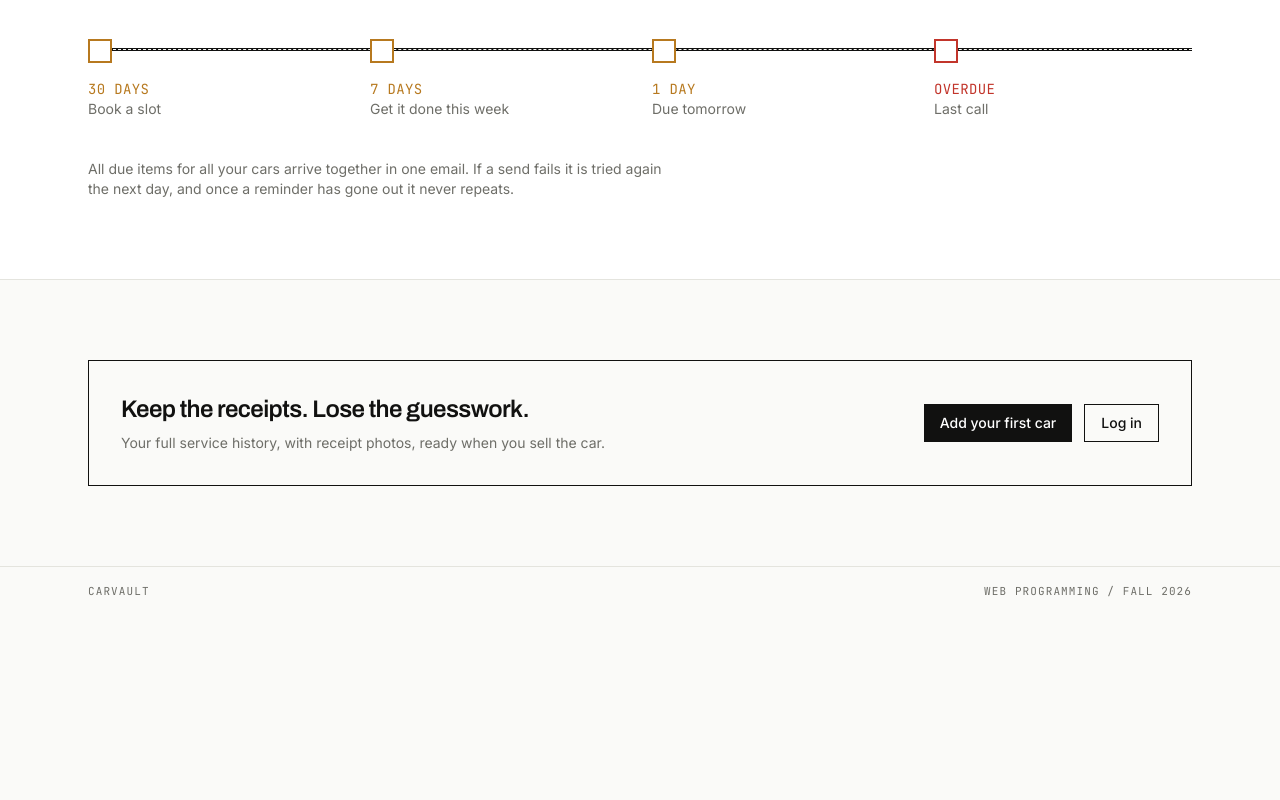
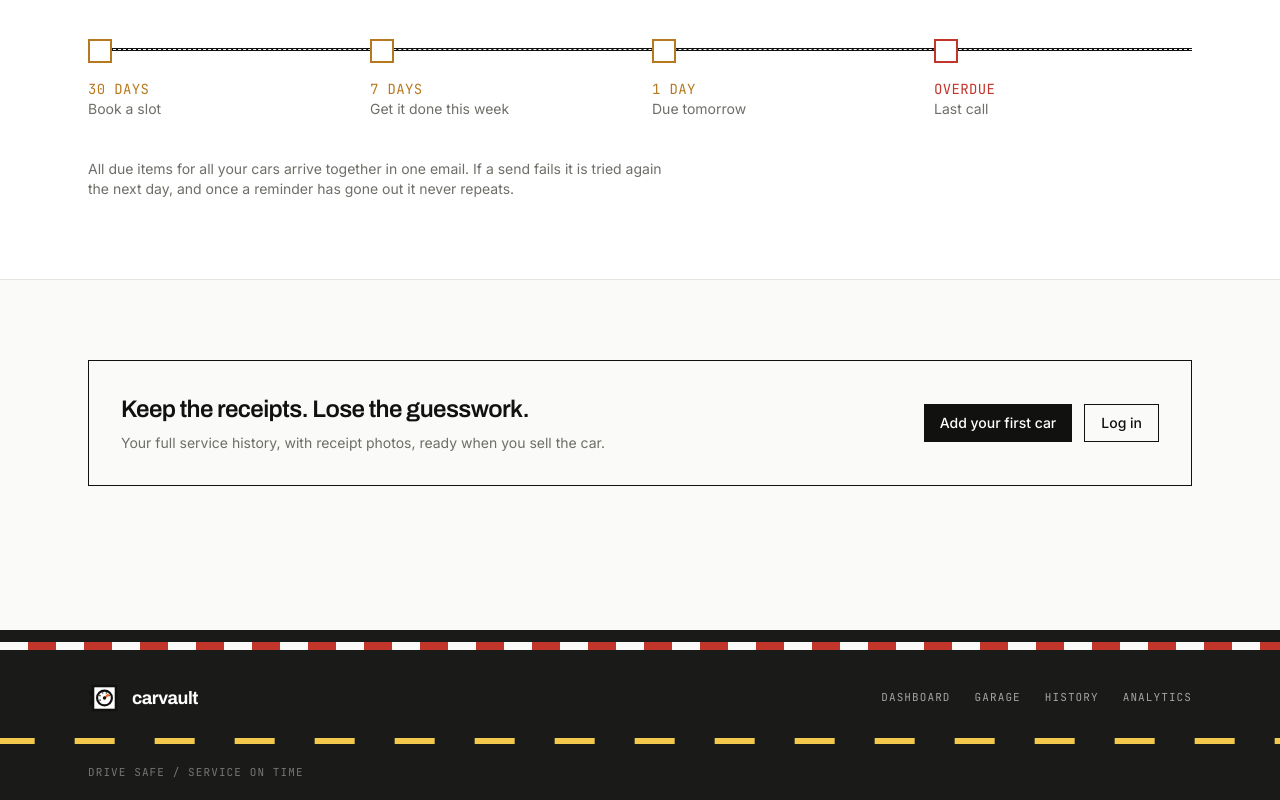
Before and after one commit to Coconut-X/Vehicle-Maintenance-App, a React (Vite) app in the folder frontend/: page / in a window 1280 px wide. Shown: the part 2450-3250 px from the top of the page. Before the commit the page ends 3065 px from the top, so only its background shows below. Built offline with nearby package versions, Linux system fonts and the light colour scheme; no server answers.

Commit message:
road footer instead of course footer

```diff
--- a/frontend/src/components/Layout.jsx
+++ b/frontend/src/components/Layout.jsx
@@ -1,7 +1,8 @@
-import { Outlet } from 'react-router-dom'
+import { Link, Outlet } from 'react-router-dom'
 import Navbar from './Navbar'
+import Logo from './Logo'
 
-//navbar on top, the current page in the middle, small footer at the bottom
+//navbar on top, the current page in the middle, the road footer at the bottom
 function Layout() {
   return (
     <div className="flex min-h-screen flex-col">
@@ -9,11 +10,25 @@ function Layout() {
       <main className="flex-1">
         <Outlet />
       </main>
-      <footer className="border-t border-line">
-        <div className="mx-auto flex max-w-6xl flex-wrap items-center justify-between gap-x-6 gap-y-1 px-6 py-4 font-mono text-[11px] uppercase tracking-widest text-muted">
-          <span>carvault</span>
-          <span>web programming / fall 2026</span>
+      {/*footer is a stretch of road, kerb on top and the lane line moving like you are driving*/}
+      <footer className="mt-16 bg-[#1a1a19] pt-3 text-white">
+        <div className="h-2 bg-[repeating-linear-gradient(90deg,#fafaf8_0_28px,#c2352b_28px_56px)]" aria-hidden="true" />
+        <div className="mx-auto flex max-w-6xl flex-wrap items-center justify-between gap-6 px-6 pt-8 pb-6">
+          <Link to="/" className="flex items-center gap-3">
+            <Logo size={32} />
+            <span className="font-display text-lg font-bold tracking-tight [font-stretch:125%]">carvault</span>
+          </Link>
+          <nav className="flex flex-wrap gap-x-6 gap-y-2 font-mono text-[11px] uppercase tracking-widest text-white/60">
+            <Link to="/dashboard" className="hover:text-accent">Dashboard</Link>
+            <Link to="/garage" className="hover:text-accent">Garage</Link>
+            <Link to="/history" className="hover:text-accent">History</Link>
+            <Link to="/analytics" className="hover:text-accent">Analytics</Link>
+          </nav>
         </div>
+        <div className="lane-line h-1.5" aria-hidden="true" />
+        <p className="mx-auto max-w-6xl px-6 py-5 font-mono text-[11px] uppercase tracking-widest text-white/40">
+          drive safe / service on time
+        </p>
       </footer>
     </div>
   )
--- a/frontend/src/index.css
+++ b/frontend/src/index.css
@@ -111,6 +111,11 @@
   .lamp-blink {
     animation: lamp-blink 1s steps(2, jump-none) infinite;
   }
+  /*dashed lane line in the footer, slides left so the road seems to move*/
+  .lane-line {
+    background: repeating-linear-gradient(90deg, #f2c94c 0 40px, transparent 40px 80px);
+    animation: lane-move 1.2s linear infinite;
+  }
   /*orange scanner line that sweeps across the xray car*/
   .xray-scan {
     left: -6rem;
@@ -191,6 +196,11 @@
     opacity: 0.15;
   }
 }
+@keyframes lane-move {
+  to {
+    background-position: -80px 0;
+  }
+}
 @keyframes xray-scan {
   to {
     left: 100%;
@@ -211,6 +221,7 @@
   .heat-pulse,
   .lamp-blink,
   .xray-scan,
+  .lane-line,
   .animate-ping {
     animation: none;
   }
```
